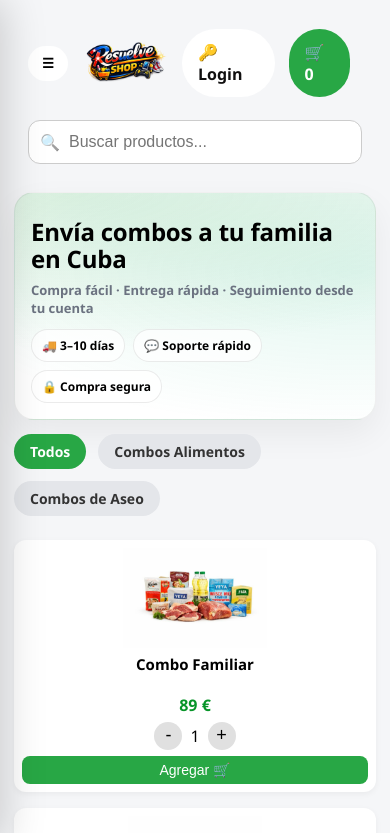
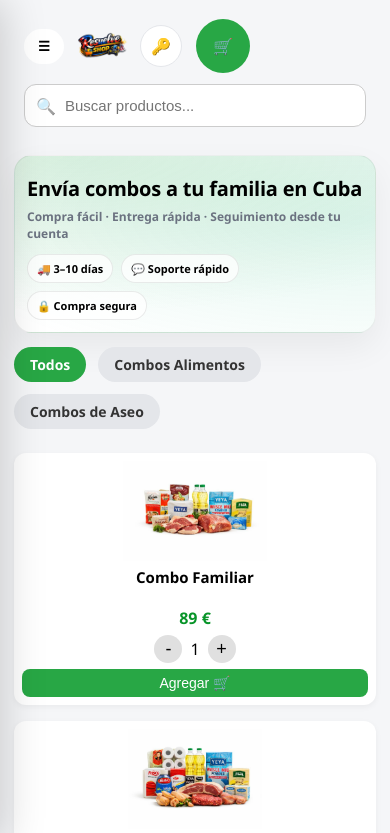
Before and after one commit to basultodaniel20-source/resuelveshop, a Vue app: page / in a window 390 px wide. Shown: the top 833 px of the page. Built offline with nearby package versions, Linux system fonts and the light colour scheme.

Commit message:
Actualizar

```diff
--- a/src/components/Header.vue
+++ b/src/components/Header.vue
@@ -44,18 +44,19 @@
 
     <!-- ACCIONES -->
     <div class="acciones">
-      <router-link v-if="user" to="/account" class="cuenta-link">
-        👤 Mi cuenta
-      </router-link>
+  <router-link v-if="user" to="/account" class="cuenta-icon" aria-label="Mi cuenta">
+    👤
+  </router-link>
 
-      <router-link v-else to="/login" class="cuenta-link">
-        🔑 Login
-      </router-link>
+  <router-link v-else to="/login" class="cuenta-icon" aria-label="Login">
+    🔑
+  </router-link>
 
-      <router-link to="/carrito" class="carrito-indicador">
-        🛒 {{ total }}
-      </router-link>
-    </div>
+  <router-link to="/carrito" class="carrito-indicador" aria-label="Carrito">
+    🛒 <span class="n">{{ total }}</span>
+  </router-link>
+</div>
+
 
     <!-- OVERLAY + DRAWER -->
     <div v-if="drawer" class="overlay" @click="drawer = false"></div>
@@ -440,16 +441,59 @@ onBeforeUnmount(() => {
 }
 
 /* Responsive */
+/* ===== Mobile Pro Header ===== */
 @media (max-width: 900px) {
-  .header {
+  .header{
     grid-template-columns: auto auto 1fr auto;
     grid-template-rows: auto auto;
-    gap: 12px;
+    gap: 10px;
+    padding: 10px 12px;
   }
-  .search-box {
+
+  /* Logo más pequeño (antes estaba enorme) */
+  .logo{
+    height: 56px;
+    border-radius: 14px;
+  }
+
+  /* Buscador abajo ocupando todo */
+  .search-box{
     grid-column: 1 / -1;
     order: 3;
   }
-  .logo { height: 90px; }
+  .input-wrapper{ max-width: 100%; }
+  .input-wrapper input{
+    font-size: 15px;
+    padding: 12px 40px 12px 40px;
+  }
+
+  /* Icono cuenta (en vez de pastilla gigante) */
+  .cuenta-icon{
+    width: 42px;
+    height: 42px;
+    border-radius: 999px;
+    background: white;
+    display: grid;
+    place-items: center;
+    text-decoration: none;
+    font-weight: 900;
+    color:#111;
+    border: 1px solid #e5e7eb;
+  }
+
+  /* Carrito en círculo y sin el número visible dentro en móvil */
+  .carrito-indicador{
+    width: 54px;
+    height: 54px;
+    padding: 0;
+    border-radius: 999px;
+    display: grid;
+    place-items: center;
+    font-weight: 1000;
+  }
+  .carrito-indicador .n{
+    display:none;
+  }
 }
+
 </style>
--- a/src/views/Home.vue
+++ b/src/views/Home.vue
@@ -200,6 +200,40 @@ const productosFiltrados = computed(() => {
 
 /* Responsive */
 @media (max-width: 900px){
-  .hero-card{ grid-template-columns: 1fr; }
+  .hero-card{
+    grid-template-columns: 1fr;
+    padding: 12px;
+    border-radius: 18px;
+  }
+
+  .hero-left h1{
+    font-size: 20px;
+    line-height: 1.1;
+  }
+
+  .hero-left p{
+    font-size: 12px;
+  }
+
+  .badge{
+    padding: 6px 9px;
+    font-size: 11px;
+  }
+
+  .tip{
+    padding: 10px;
+    border-radius: 16px;
+  }
+
+  .tip-text{
+    font-size: 12px;
+  }
+
+  .step{
+    padding: 8px;
+    font-size: 11px;
+    border-radius: 12px;
+  }
 }
+
 </style>
```
